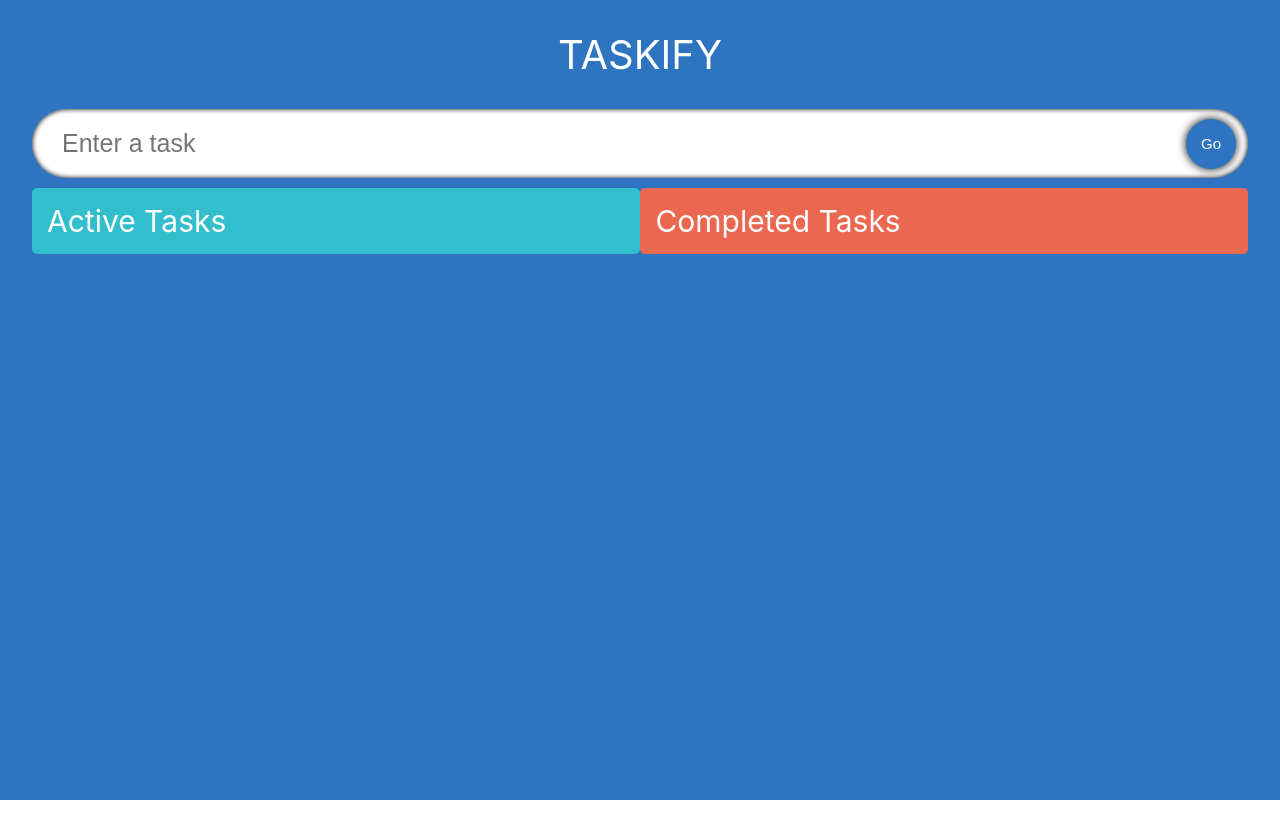
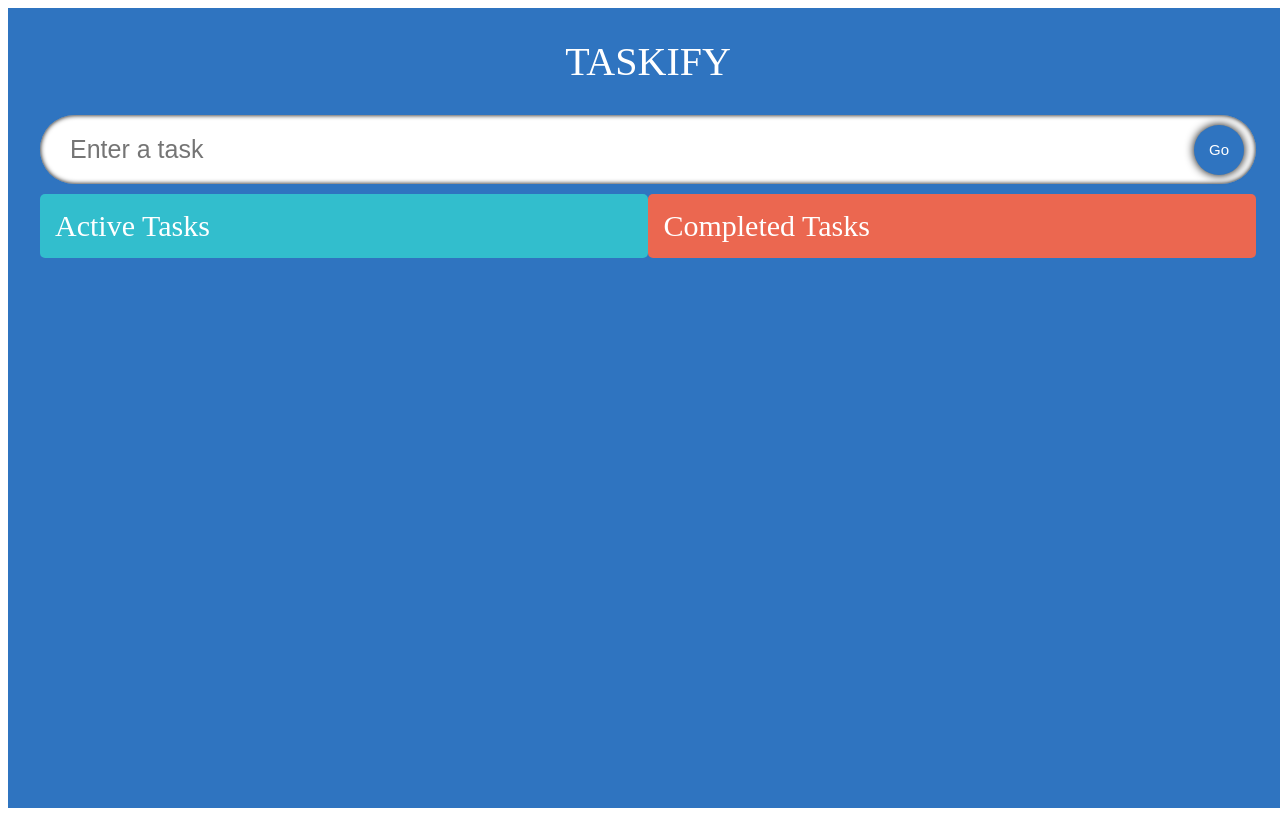
Before and after one commit to bxxmi/todolist-typescript, a React (Create React App) app: page / in a window 1280 px wide. Built offline with nearby package versions, Linux system fonts and the light colour scheme.

Commit message:
docs: delete files

```diff
--- a/src/index.css
+++ /dev/null
@@ -1,13 +0,0 @@
-body {
-  margin: 0;
-  font-family: -apple-system, BlinkMacSystemFont, 'Segoe UI', 'Roboto', 'Oxygen',
-    'Ubuntu', 'Cantarell', 'Fira Sans', 'Droid Sans', 'Helvetica Neue',
-    sans-serif;
-  -webkit-font-smoothing: antialiased;
-  -moz-osx-font-smoothing: grayscale;
-}
-
-code {
-  font-family: source-code-pro, Menlo, Monaco, Consolas, 'Courier New',
-    monospace;
-}
--- a/src/index.tsx
+++ b/src/index.tsx
@@ -1,6 +1,5 @@
 import React from "react";
 import ReactDOM from "react-dom";
-import "./index.css";
 import App from "./App";
 
 ReactDOM.render(
--- a/src/react-app-env.d.ts
+++ /dev/null
@@ -1 +0,0 @@
-/// <reference types="react-scripts" />
```
